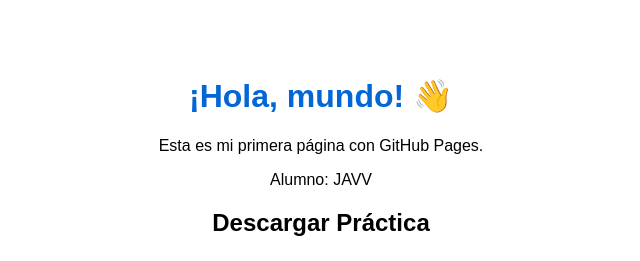
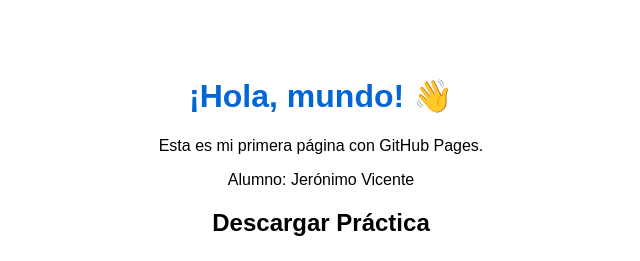
Before and after one commit to aakunoo/PruebasGit-JAVV, a plain HTML site: page index.html in a window 1280 px wide. Shown: the top 261 px of the page, without its empty margins (319-959 px from the left). Drawn offline with Linux system fonts and the light colour scheme.

Commit message:
Actualizado index.html

```diff
--- a/index.html
+++ b/index.html
@@ -33,7 +33,7 @@
 <body>
     <h1>¡Hola, mundo! 👋</h1>
     <p>Esta es mi primera página con GitHub Pages.</p>
-    <p>Alumno: JAVV</p>
+    <p>Alumno: Jerónimo Vicente</p>
 
     <h2>Descargar Práctica</h2>
     <a href="docs/Ejercicio%20inicial%20Git%20y%20GitHub%20PPS%20Jeronimo%20Vicente.pdf" download class="boton">Descargar Práctica 1</a>
```
